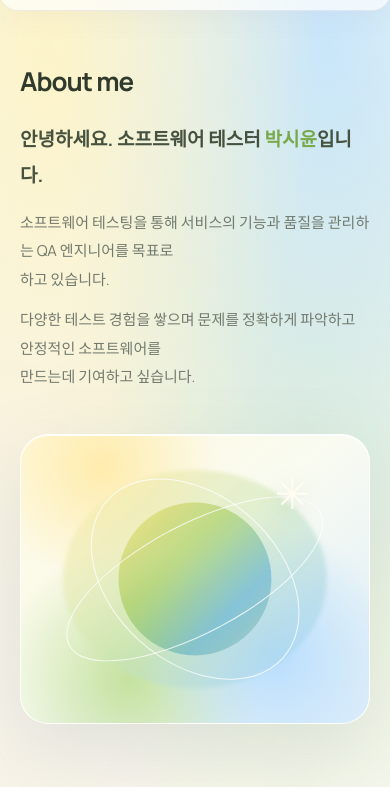
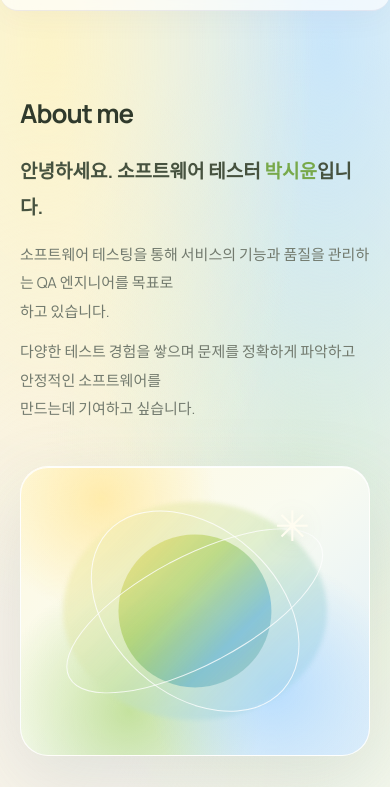
Before and after one commit to parksiyoun/portpolio, a plain HTML site: page index.html in a window 390 px wide. Shown: the part 57-844 px from the top of the page. Drawn offline with Linux system fonts and the light colour scheme.

Commit message:
메인페이지 여백 수정

```diff
--- a/assets/css/style.css
+++ b/assets/css/style.css
@@ -92,7 +92,7 @@ a { color: inherit; text-decoration: none; }
   align-items: center;
   gap: 6vw;
   min-height: 0;
-  padding-block: 34px 28px;
+  padding-block: 84px 28px;
 }
 .hero-copy { z-index: 2; max-width: 500px; }
 .hero-copy h2 { margin: 0 0 22px; color: #303a2c; font-size: 31px; line-height: 1.3; letter-spacing: -1px; }
@@ -239,7 +239,7 @@ a { color: inherit; text-decoration: none; }
   .nav-links.open { display: flex; }
   .nav-link { width: 100%; padding: 12px 0; }
   .nav-link.active::after { display: none; }
-  .hero { display: flex; flex-direction: column; align-items: stretch; gap: 30px; min-height: auto; padding-block: 54px 58px; }
+  .hero { display: flex; flex-direction: column; align-items: stretch; gap: 30px; min-height: auto; padding-block: 86px 58px; }
   .hero-copy { max-width: none; }
   .hero-copy h2 { font-size: 26px; }
   .hero-art { height: 290px; }
--- a/index.html
+++ b/index.html
@@ -8,7 +8,7 @@
   <link rel="preconnect" href="https://fonts.googleapis.com">
   <link rel="preconnect" href="https://fonts.gstatic.com" crossorigin>
   <link href="https://fonts.googleapis.com/css2?family=DM+Mono:wght@400;500&family=Manrope:wght@400;500;600;700;800&family=Noto+Sans+KR:wght@400;500;600;700;800&display=swap" rel="stylesheet">
-  <link rel="stylesheet" href="assets/css/style.css">
+  <link rel="stylesheet" href="assets/css/style.css?v=2">
   <script src="assets/js/main.js" defer></script>
 </head>
 <body>
```
